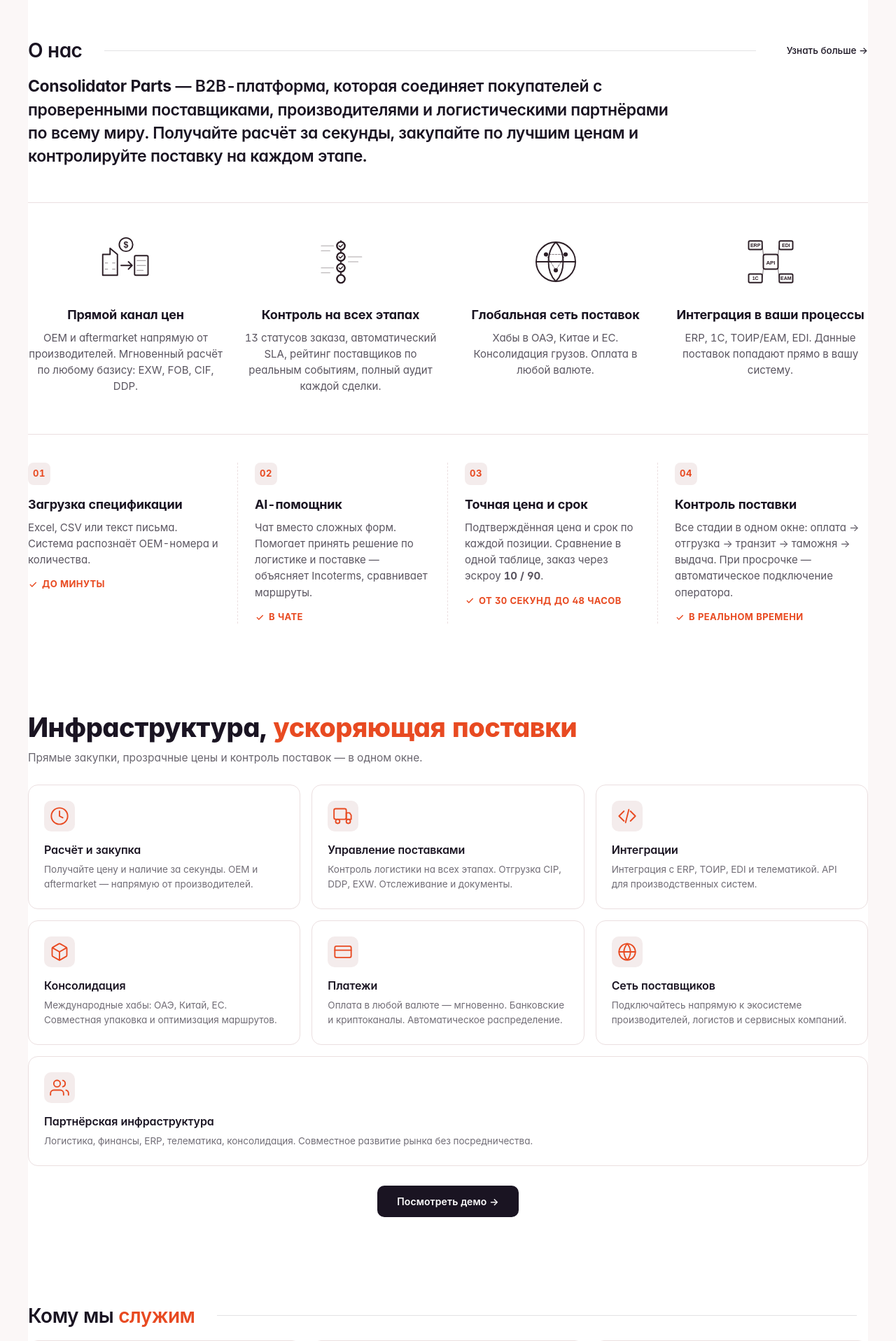
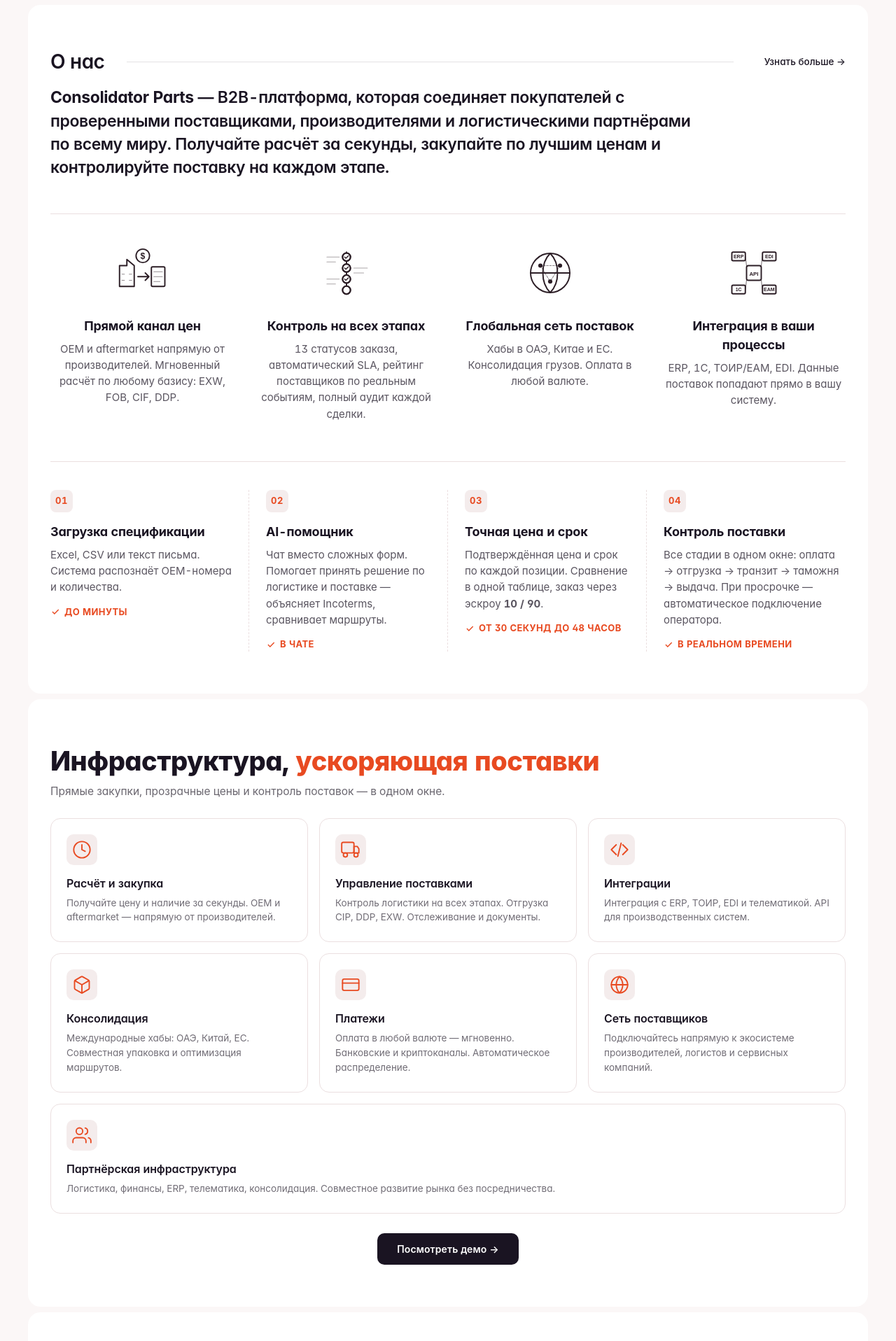
Before and after one commit to legacypostco-collab/workspace-app, a Django app: template templates/landing.html in a window 1280 px wide. Shown: the part 909-2825 px from the top of the page at 70% size. Run offline with Django 5.2, Linux system fonts and the light colour scheme; the template is opened without the code that fills it, so the values that code supplies are empty.

Commit message:
ux(landing): rounded corners на всех белых секциях + Hero (card-style)
Каждая секция теперь — отдельная «карточка» со скруглёнными углами,
визуально отделённая от соседей небольшим зазором (8px).

— .white{ border-radius:18px; padding:60px 32px; margin:8px 0 }
   (раньше padding:60px 0 без рамок) — белые секции теперь как
   отдельные cards на pinkish-cream body bg.
— .grad{ border-radius:18px; margin:8px 0 } — Hero тоже
   стал rounded card.
— .grad.deep{ border-radius:0; margin:0 } — Brands и Warehouse
   остаются flat full-bleed dark band'ами.

Адъяцент-блоки прижимаются вплотную через .white + .white{margin-top:0}
чтобы белые карточки шли подряд без двойного зазора.

Co-Authored-By: Claude Opus 4.7 (1M context) <noreply@anthropic.com>

```diff
--- a/templates/landing.html
+++ b/templates/landing.html
@@ -129,6 +129,8 @@
     padding: 0;
     position: relative;
     overflow: hidden;
+    border-radius: 18px;
+    margin: 8px 0;
   }
 
   .grad::before{
@@ -311,8 +313,11 @@
   /* ============ WHITE SECTION ============ */
   .white{
     background: var(--surface);
-    padding: 60px 0;
-  }
+    padding: 60px 32px;
+    border-radius: 18px;
+    margin: 8px 0;
+  }
+  .white + .white{ margin-top: 0; }
   .white .inner{ max-width: 100%; }
 
   .about{
@@ -589,7 +594,7 @@
   }
 
   /* ============ BRAND CARDS (gradient) ============ */
-  .grad.deep{ padding: 32px 0 36px; background: var(--aub); }
+  .grad.deep{ padding: 32px 0 36px; background: var(--aub); border-radius: 0; margin: 0; }
   .grad.deep::before{
     background-image: none;
     background: var(--aub);
```
